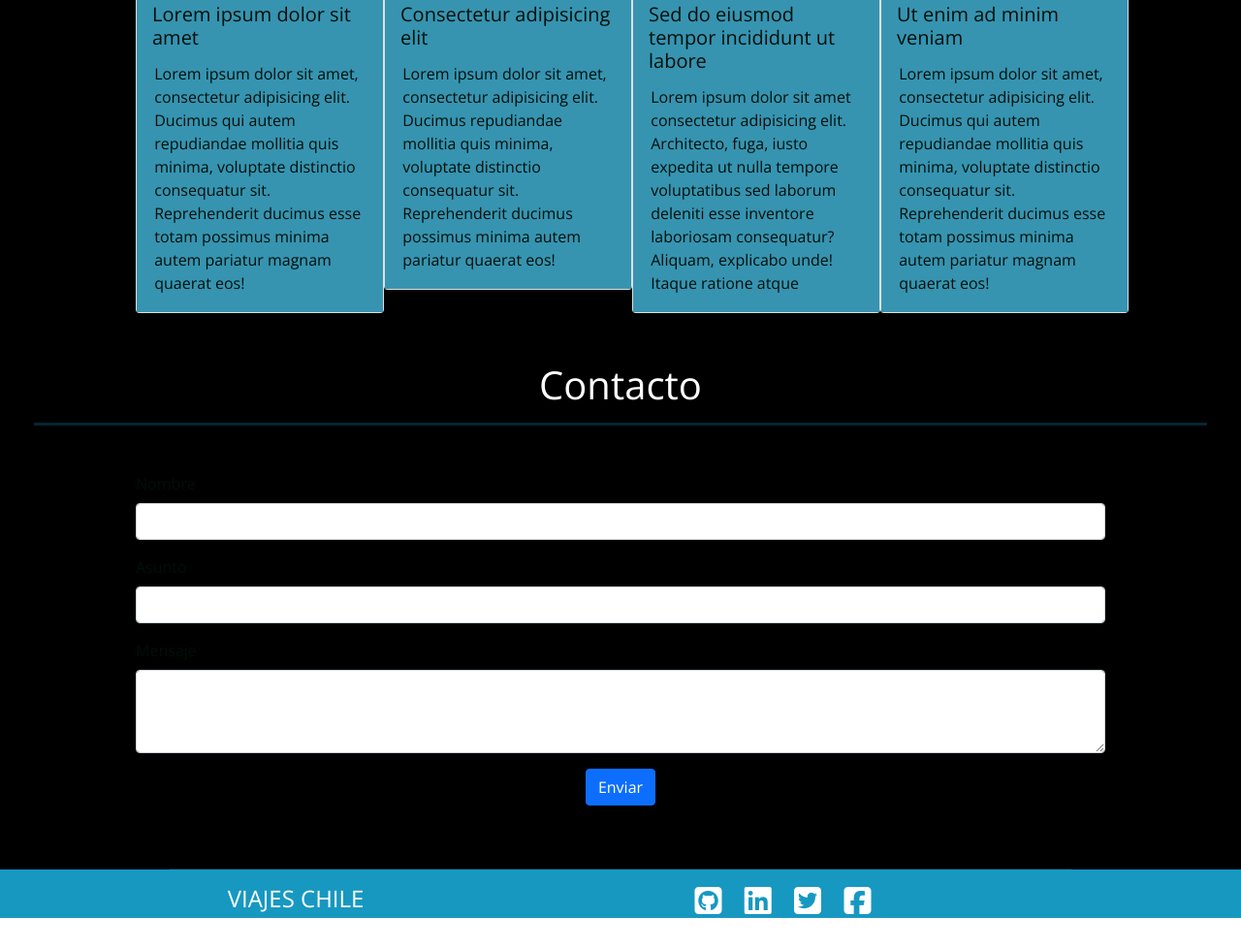
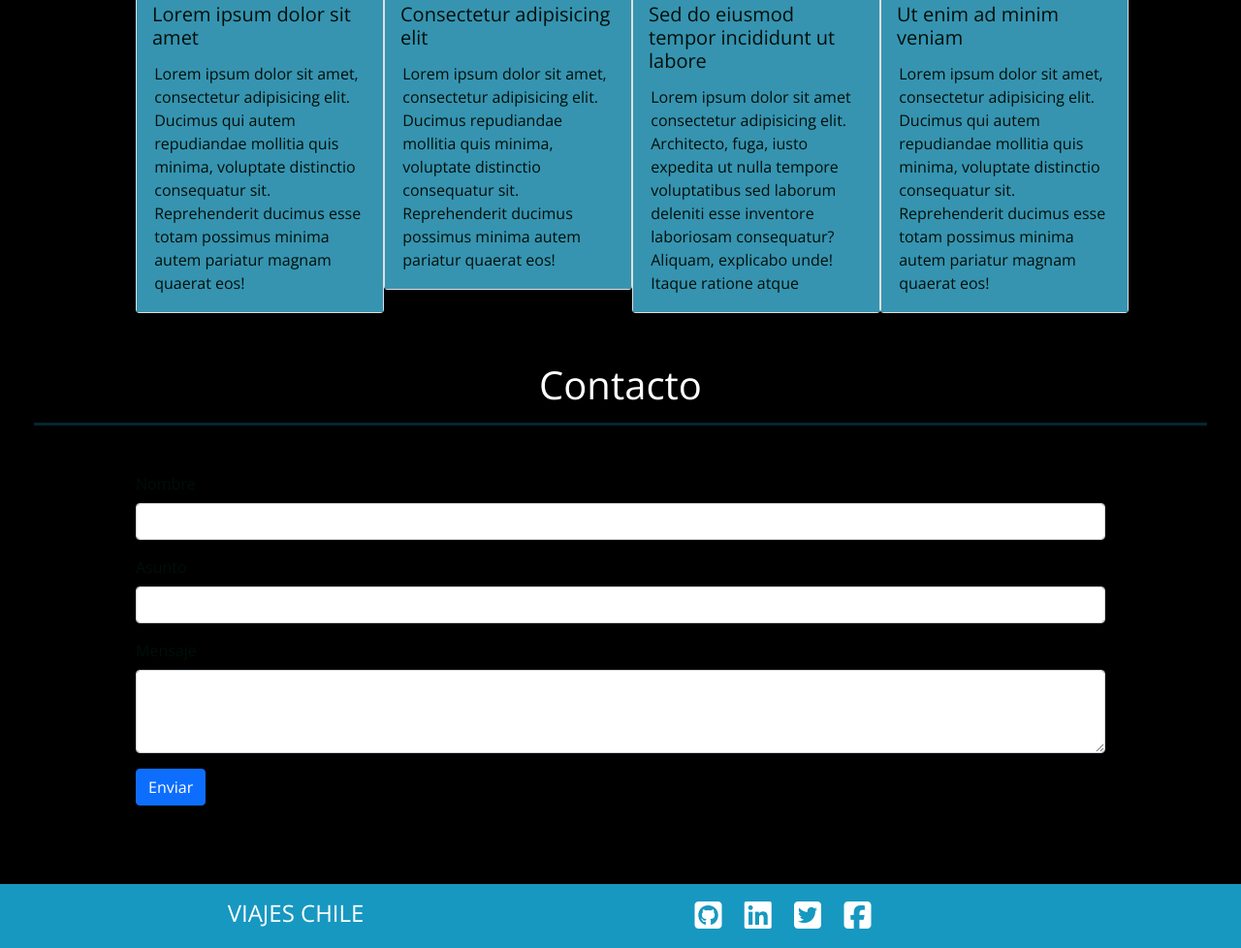
Before and after one commit to RCA75/trabajo_final_modulo2, a plain HTML site: page index.html in a window 1280 px wide. Shown: the part 1375-2353 px from the top of the page at 97% size. Before the commit the page ends 2322 px from the top, so only its background shows below. Drawn offline with nearby package versions, Linux system fonts and the light colour scheme.

Commit message:
Ajustes finales del Proyecto

```diff
--- a/assets/css/style.css
+++ b/assets/css/style.css
@@ -166,12 +166,6 @@ max-width: 2.5%!important;
   margin: 10px auto 1 0;
 }
 
-.espacio {
-  height: 10px;
-  padding: 0;
-  margin: 10px auto 1 0;
-}
-
 .mb-3 {
   text-align: left;
 }
@@ -278,4 +272,5 @@ font-size: 1.5em;
 .fa-2x {
   margin: 0 0.3em;
   color: white!important;
+
 }
--- a/main.html
+++ b/index.html
@@ -176,9 +176,10 @@
                             <label for="exampleFormControlTextarea1" class="form-label">Mensaje</label>
                             <textarea class="form-control" id="exampleFormControlTextarea1" rows="3"></textarea>
                           </div>
-                        <button type="submit" class="btn btn-primary">Enviar</button>
-                        <h3></h3>
-                        <hr class="espacio">
+                        <div class="mb-3">
+                          <button type="submit" class="btn btn-primary">Enviar</button>
+                          <h3></h3>
+                        </div>
                     </form>
                 </div>
             </div>
@@ -187,11 +188,11 @@
     <!-- Footer -->
     <footer id="footer" class="container-fluid  d-md-block  bg-info section-icons fondo-footer">
         <div class="container">
-          <div class="row pt-3">
-            <div class="col-lg-4 hidden-xs">
+          <div class="row">
+            <div class="col-lg-4 hidden-xs pt-3">
               <h4 id="viajes" class="font-weight-bold" title="Viajes Chile">VIAJES CHILE</h4>
             </div>
-            <div class="col-lg-8 text-right foot">
+            <div class="col-lg-8 text-right foot py-3">
             <a href="https://github.com" target="_blank"><i class="fab fa-github-square fa-2x"></i></a>
             <a href="https://www.linkedin.com" target="_blank"><i class="fab fa-linkedin fa-2x"></i></a>
             <a href="https://www.twitter.com" target="_blank"><i class="fab fa-twitter-square fa-2x"></i></a>
```
